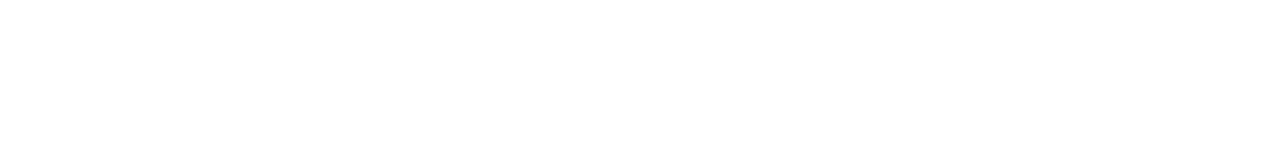
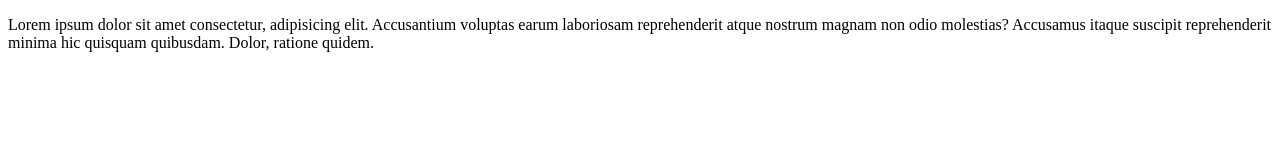
Before and after one commit to MORDECAI336699/git-my-class, a plain HTML site: page index.html in a window 1280 px wide. Drawn offline with Linux system fonts and the light colour scheme.

Commit message:
updated with the new file

```diff
--- a/index.html
+++ b/index.html
@@ -6,6 +6,7 @@
     <title>Document</title>
 </head>
 <body>
+    <p>Lorem ipsum dolor sit amet consectetur, adipisicing elit. Accusantium voluptas earum laboriosam reprehenderit atque nostrum magnam non odio molestias? Accusamus itaque suscipit reprehenderit minima hic quisquam quibusdam. Dolor, ratione quidem.</p>
 
 </body>
 </html>
```
